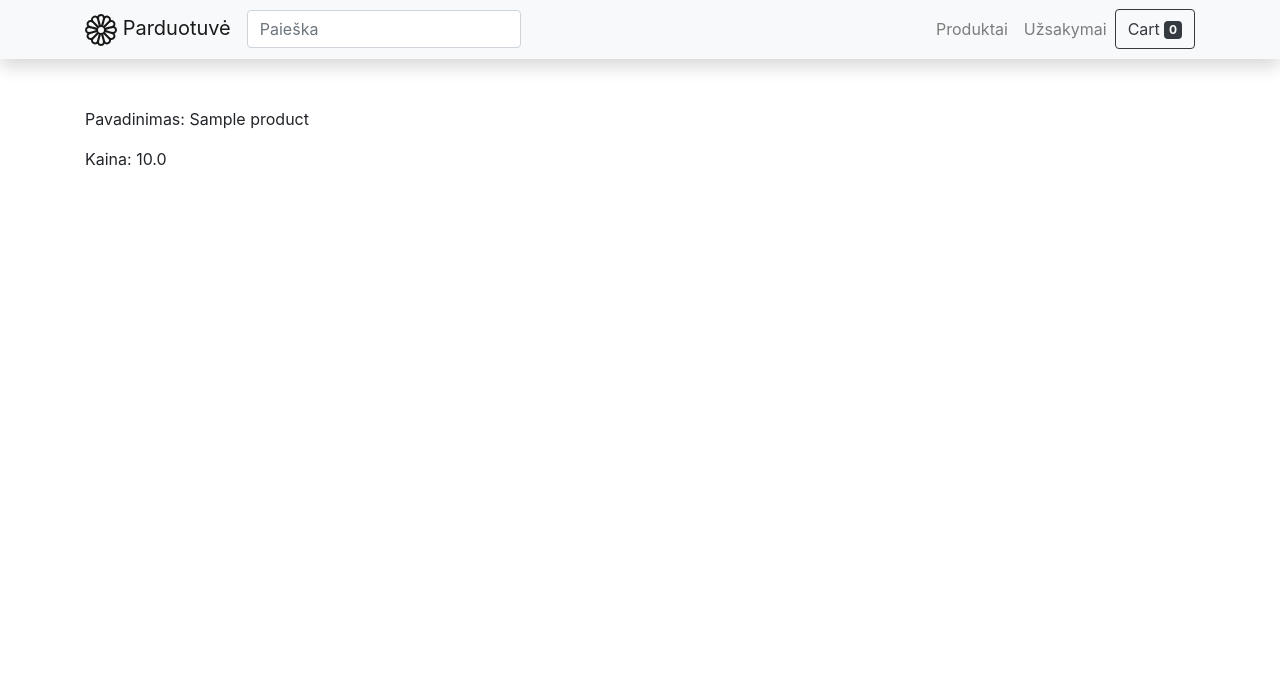
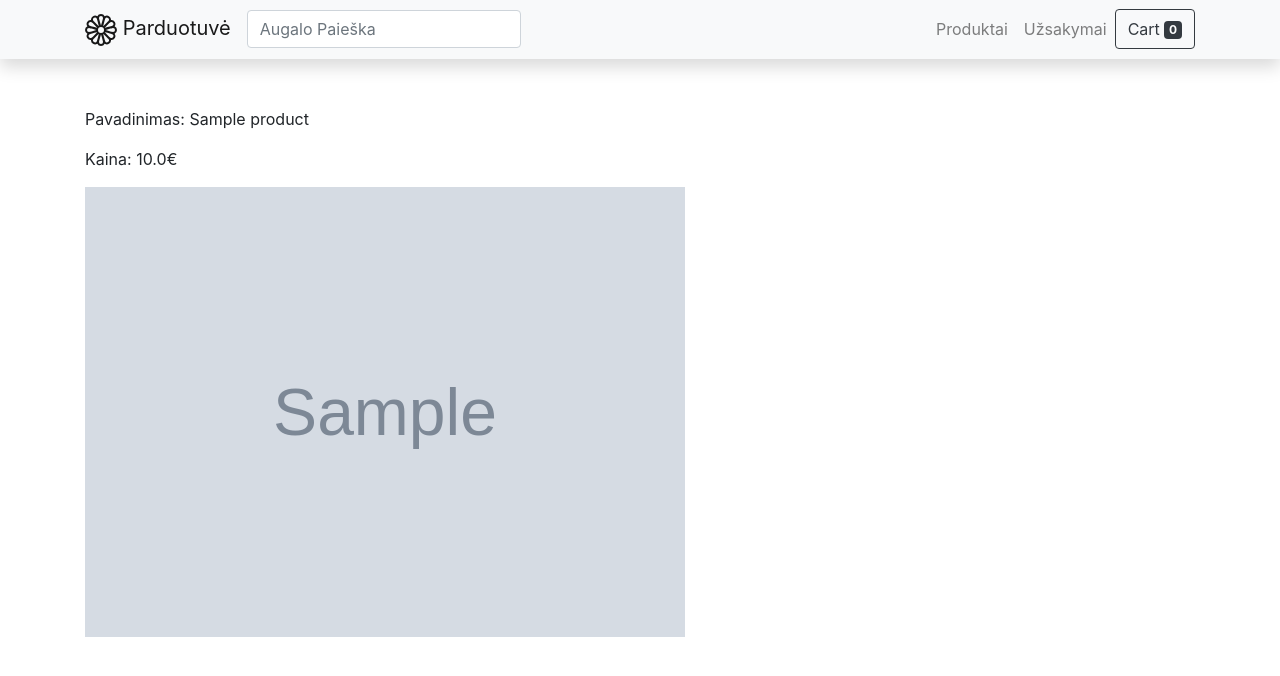
Before and after one commit to MindaugasZitkus/onlineshop_baigiamasis, a Django app: page /products/1 in a window 1280 px wide. Shown: the top 676 px of the page. Run offline with Django 4.2, Linux system fonts and the light colour scheme; tables that the repository leaves empty hold one stand-in row (values such as "Sample post"); grey boxes marked "Sample" are stand-in pictures; some libraries are stand-ins or nearby versions.

Commit message:
+ padariau vieno augalo atvaizdavima

```diff
--- a/mysite/onlineshop/templates/base.html
+++ b/mysite/onlineshop/templates/base.html
@@ -26,7 +26,7 @@
             </svg>
             Parduotuvė</a>
         <form action="{% url 'search' %}" method="get" class="form-inline my-2 my-md-0">
-                    <input name="query" class="form-control" type="text" placeholder="Paieška">
+            <input name="query" class="form-control" type="text" placeholder="Augalo Paieška ">
         </form>
 
         <button class="navbar-toggler" type="button" data-toggle="collapse" data-target="#navbarResponsive"
--- a/mysite/onlineshop/templates/product.html
+++ b/mysite/onlineshop/templates/product.html
@@ -4,6 +4,26 @@
 
 {% block "content" %}
 <p><stong>Pavadinimas: </stong>{{ product.name }}</p>
-<p><stong>Kaina: </stong>{{ product.price }}</p>
+<p><stong>Kaina: </stong>{{ product.price }}€</p>
 
+
+
+
+
+{% load static %}
+{% if product.photo %}
+<div>
+    <img src="{{ product.photo.url }}" class="img-fluid" alt="..." width="600" height="600">
+    {% else %}
+    <img src="{% static 'img/no-image.png' %}" class="img-fluid" alt="..." width="600" height="600">
+    {% endif %}
+</div>
+
+<br>{% comment %}
+<h1>{{ product.id }}</h1>
+<ul>
+    <li><strong>Augalo pavadinimas: </strong>{{ product.name }}</li>
+    <li><strong>Kaina: </strong>{{ product.price }}</li>
+{% endcomment %}
+</ul>
 {% endblock %}
```
Lines whose indentation alone changed are shown as unchanged.
